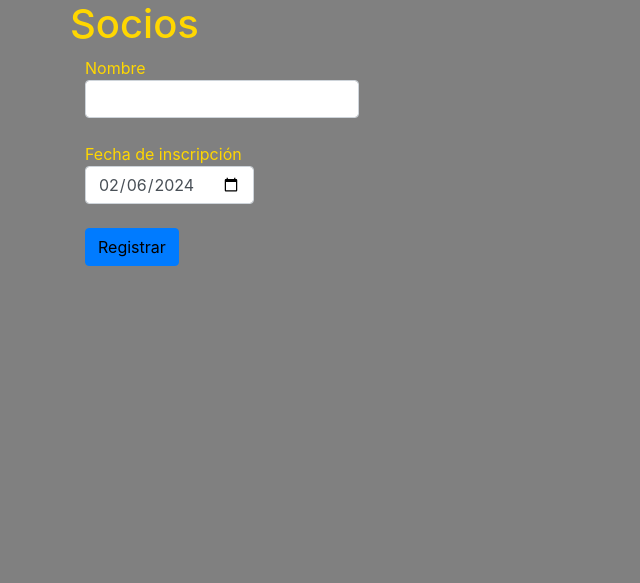
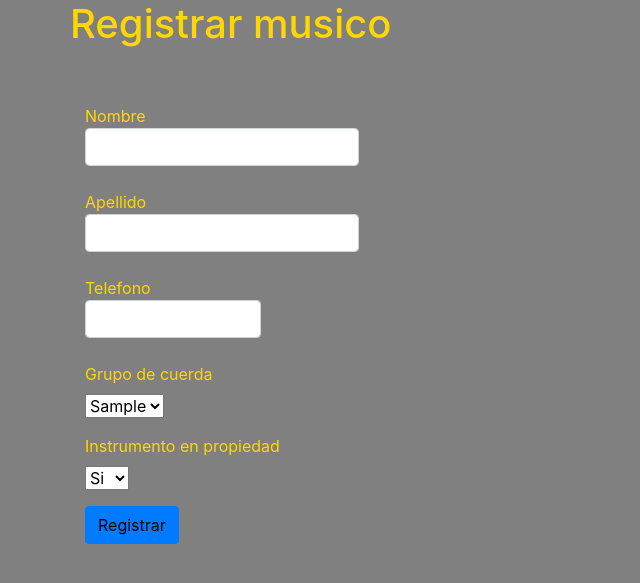
Before and after one commit to DavidSobri/final, a PHP site: page /registrar.php in a window 1280 px wide. Shown: the part 64-647 px from the top of the page, without its empty margins (0-640 px from the left). Run offline with PHP 8.4, Linux system fonts and the light colour scheme; tables that the repository leaves empty or names only in its code hold one stand-in row (values such as "Sample post").

Commit message:
base del registrar y panel de control hecha

```diff
--- a/estiloregistrar.css
+++ b/estiloregistrar.css
@@ -20,3 +20,7 @@ body{
 label{
     color: gold;
 }
+
+.p{
+    color: gold;
+}
--- a/registrar.php
+++ b/registrar.php
@@ -1,3 +1,13 @@
+<?php
+
+    require 'conexion.php';
+
+    $sql = "SELECT * FROM musico";
+
+    $resultado = $mysqli->query($sql);
+
+?>
+
 <!doctype html>
 <html lang="es">
 	<head>
@@ -42,19 +52,44 @@
 	<body>
 		<div class="container">
 			<div class="row">
-				<h1>Socios</h1>
+				<h1>Registrar musico</h1>
 			</div>
-
+			<br><br>
 			<div class="row">
 				<div class="col-md-8">
 					<!-- Completar atributos de form -->
 					<form id="registro" name="registro" autocomplete="off" method="post" action="registrar2.php">
 						<div class="form-group">
-							<label>Nombre <input class="form-control" type="text" name="nombre" maxlength="50"></label>
+							<label>Nombre <input class="form-control" type="text" name="nombre" maxlength="50" required></label>
 						</div>
 
 						<div class="form-group">
-						<label>Fecha de inscripción <input class="form-control" type="date" name="fecha" value="2024-02-06"></label><br/>
+						<label>Apellido <input class="form-control" type="text" name="apellido" maxlength="50"></label><br/>
+                        </div>
+
+						<div class="form-group">
+						<label>Telefono <input class="form-control" type="number" name="telefono" min ="600000000" max="699999999"></label><br/>
+                        </div>
+
+						<div class="form-group">
+							<label>Grupo de cuerda</label><br>
+						<select name="cuerda">
+        				<?php
+						while($fila = $resultado->fetch_assoc()){
+						echo "<option>$fila[cuerda]</option>";
+						}
+
+						$mysqli->close();
+						?>
+        				</select>
+						</div>
+
+						<div class="form-group">
+							<label>Instrumento en propiedad</label><br>
+						<select name="propiedad">
+        					<option>Si</option>
+							<option>No</option>
+        				</select>
                         </div>
 
 						<div class="form-group">
```
Also changed, not shown: panel_de_control.php (+7 -12 lines), contratos.php (renamed from proximamente.php).
